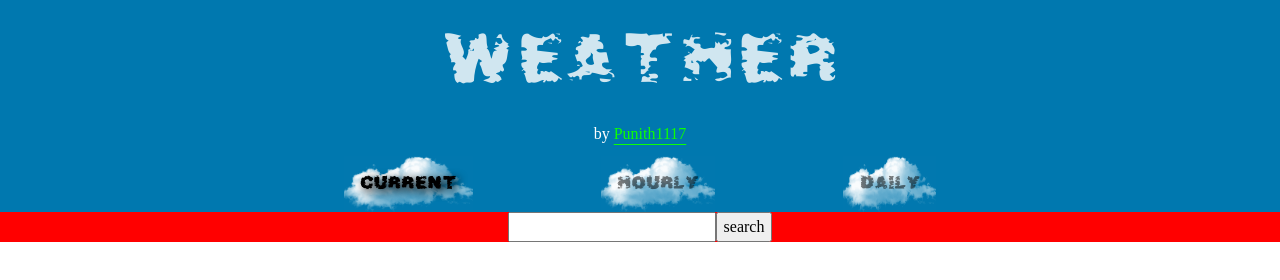
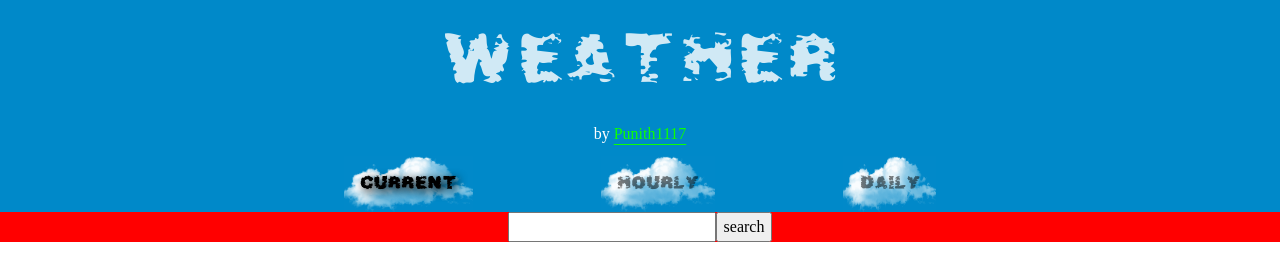
Before and after one commit to Punith1117/weather, a website built with webpack: page src/template.html in a window 1280 px wide. Built offline with nearby package versions, Linux system fonts and the light colour scheme.

Commit message:
modify background-color of header and tab-navigation bar

```diff
--- a/src/style.css
+++ b/src/style.css
@@ -12,7 +12,7 @@ header {
     flex-direction: column;
     justify-content: center;
     align-items: center;
-    background-color: rgb(0, 120, 175);
+    background-color: rgb(0, 137, 201);
 }
 
 .project-name {
@@ -32,7 +32,7 @@ header {
 }
 
 .tabs {
-    background-color: rgb(0, 120, 175);
+    background-color: rgb(0, 137, 201);
     display: flex;
     justify-content: center;
     gap: max(2rem, 10%);
```
